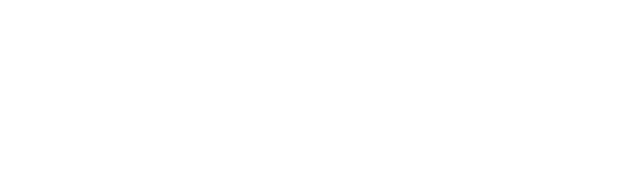
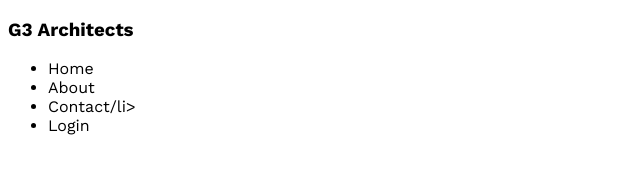
Before and after one commit to WasifulKaium/g3-architects-website, a plain HTML site: page index.html in a window 1280 px wide. Shown: the whole page, without its empty margins (0-640 px from the left). Drawn offline with nearby package versions, Linux system fonts and the light colour scheme.

Commit message:
adding font style

```diff
--- a/index.html
+++ b/index.html
@@ -7,6 +7,22 @@
     <link rel="stylesheet" href="styles/architect.css">
 </head>
 <body>
+    <header>
+        <nav>
+            <h3>G3 Architects</h3>
+            <ul>
+            <li>Home</li>
+            <li>About</li>
+            <li>Contact/li>
+            <li>Login</li>
+            </ul>
+        </nav>
+    </header>
+    <main>
 
+    </main>
+    <footer>
+
+    </footer>
 </body>
 </html>
--- a/styles/architect.css
+++ b/styles/architect.css
@@ -0,0 +1,7 @@
+/* work sans font froom google font */
+@import url('https://fonts.googleapis.com/css2?family=Open+Sans:wght@800&family=Work+Sans:wght@400;500;600;700;800&display=swap');
+
+*{
+    font-family: 'Open Sans', sans-serif;
+    font-family: 'Work Sans', sans-serif;
+}
```
